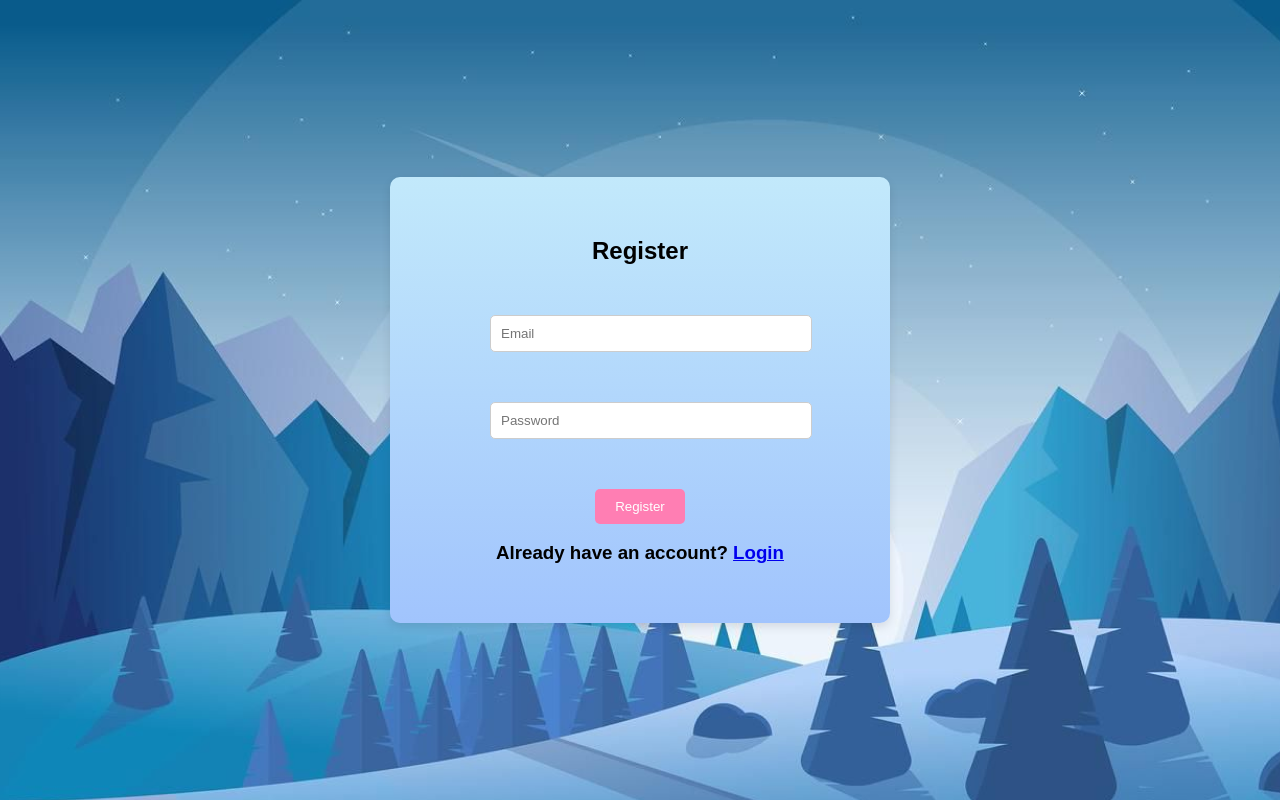
After one commit to Yash-26/Project, a Django app: page /register/ in a window 1280 px wide. The commit adds this page. Run offline with Django 3.2, Linux system fonts and the light colour scheme; some libraries are stand-ins or nearby versions.

Commit message:
Login/Register - Firebase

```diff
--- /dev/null
+++ b/app/static/js/vendor/register.js
@@ -0,0 +1,53 @@
+// Import the functions you need from the SDKs you need
+import { initializeApp } from "https://www.gstatic.com/firebasejs/11.3.1/firebase-app.js";
+import { getAuth, createUserWithEmailAndPassword } from "https://www.gstatic.com/firebasejs/11.3.1/firebase-auth.js";
+// TODO: Add SDKs for Firebase products that you want to use
+// https://firebase.google.com/docs/web/setup#available-libraries
+
+// Your web app's Firebase configuration
+const firebaseConfig = {
+  apiKey: "AIzaSyAp5eKM8TFL_j4wgEPoHURQmkRvrORABCk",
+  authDomain: "login-1ee91.firebaseapp.com",
+  projectId: "login-1ee91",
+  storageBucket: "login-1ee91.firebasestorage.app",
+  messagingSenderId: "472988569628",
+  appId: "1:472988569628:web:a7f676a86a387cb8fb8fd9"
+};
+
+// Initialize Firebase
+const app = initializeApp(firebaseConfig);
+const auth = getAuth(app);
+
+
+
+
+// Submit
+
+const submit = document.getElementById('submit');
+
+submit.addEventListener("click",function(event){
+    event.preventDefault();
+    // alert("Working...");
+
+    // Inputs
+
+    const email = document.getElementById('email').value;
+    const password = document.getElementById('password').value;
+
+    createUserWithEmailAndPassword(auth, email, password)
+  .then((userCredential) => {
+    // Signed up
+    const user = userCredential.user;
+    alert("Account Created Successfully");
+    window.location.href='/';
+
+
+  })
+  .catch((error) => {
+    const errorCode = error.code;
+    const errorMessage = error.message;
+    alert(errorMessage);
+
+  });
+
+})
--- a/app/templates/app/landingpage.html
+++ b/app/templates/app/landingpage.html
@@ -420,7 +420,7 @@ header .logo {
 <body>
     <section class="showcase">
         <header>
-          <h2 class="logo"></h2>
+          <!-- <h2 class="logo">MindWell</h2> -->
 
         </header>
 
@@ -444,7 +444,7 @@ header .logo {
         </center>
 
 
-        <ul class="social">
+        <!-- <ul class="social">
           <li>
             <a href="#"><img src="https://i.ibb.co/x7P24fL/facebook.png" /></a>
           </li>
@@ -454,7 +454,7 @@ header .logo {
           <li>
             <a href="#"><img src="https://i.ibb.co/ySwtH4B/instagram.png" /></a>
           </li>
-        </ul>
+        </ul> -->
       </section>
 
 
--- /dev/null
+++ b/app/templates/app/register.html
@@ -0,0 +1,80 @@
+<!DOCTYPE html>
+<html lang="en">
+<head>
+    <meta charset="UTF-8">
+    <meta name="viewport" content="width=device-width, initial-scale=1.0">
+    <title>MindWell</title>
+    <!-- <link rel="stylesheet" href="styles.css"> -->
+    <script type="module" src="../../static/js/vendor/register.js" defer></script>
+    <style>
+        body {
+            margin: 0;
+            padding: 0;
+            display: flex;
+            justify-content: center;
+            align-items: center;
+            height: 100vh;
+            background: url('../../static/img/login.png');
+            font-family: Arial, sans-serif;
+        }
+        .container {
+            display: flex;
+            justify-content: center;
+            align-items: center;
+            width: 100%;
+            height: 100vh;
+            position: relative;
+        }
+        .login-box {
+            /* background: rgba(255, 255, 255, 0.9); */
+            background: linear-gradient(to top, #a1c4fd, #c2e9fb);
+            padding: 40px 100px;
+            border-radius: 10px;
+            box-shadow: 0 4px 10px rgba(0, 0, 0, 0.1);
+            text-align: center;
+        }
+        h2 {
+            margin-bottom: 0px;
+        }
+        .input-box {
+            margin: 50px 0;
+            width: 300px;
+        }
+        .input-box input {
+            width: 100%;
+            padding: 10px;
+            border: 1px solid #ccc;
+            border-radius: 5px;
+        }
+        button {
+            background: #ff7eb3;
+            color: white;
+            border: none;
+            padding: 10px 20px;
+            border-radius: 5px;
+            cursor: pointer;
+            transition: 0.3s;
+        }
+        button:hover {
+            background: #ff4d94;
+        }
+    </style>
+</head>
+<body>
+    <div class="container">
+        <div class="login-box">
+            <h2>Register</h2>
+            <form>
+                <div class="input-box">
+                    <input type="email" placeholder="Email" id="email" required>
+                </div>
+                <div class="input-box">
+                    <input type="password" placeholder="Password" id="password" required>
+                </div>
+                <button id="submit" type="submit">Register</button>
+            </form>
+            <h3>Already have an account? <a href="/">Login</a></h3>
+        </div>
+    </div>
+</body>
+</html>
--- a/app/urls.py
+++ b/app/urls.py
@@ -10,7 +10,11 @@ urlpatterns = [
     path('emotions/', views.emotions, name='emotions'),
     path('emotion_data_view/', views.emotion_data_view, name='emotion_data_view'),
 
-    path('', views.landingpage, name='landingpage'),
+    path('home/', views.landingpage, name='landingpage'),
+
+    path('register/', views.register, name='register'),
+
+    path('',views.login, name='login'),
 
 
 ]
--- a/app/views.py
+++ b/app/views.py
@@ -168,6 +168,12 @@ def landingpage(request):
 def index(request):
     return render(request, 'app/test3.html')
 
+def register(request):
+    return render(request,'app/register.html')
+
+def login(request):
+    return render(request,'app/login.html')
+
 
 
 
```
Also changed, not shown: app/static/js/vendor/login.js (added, +50 -0 lines), app/templates/app/login.html (added, +81 -0 lines), app/static/img/login.png (added), app/static/img/sanria.png (deleted), db.sqlite3.
